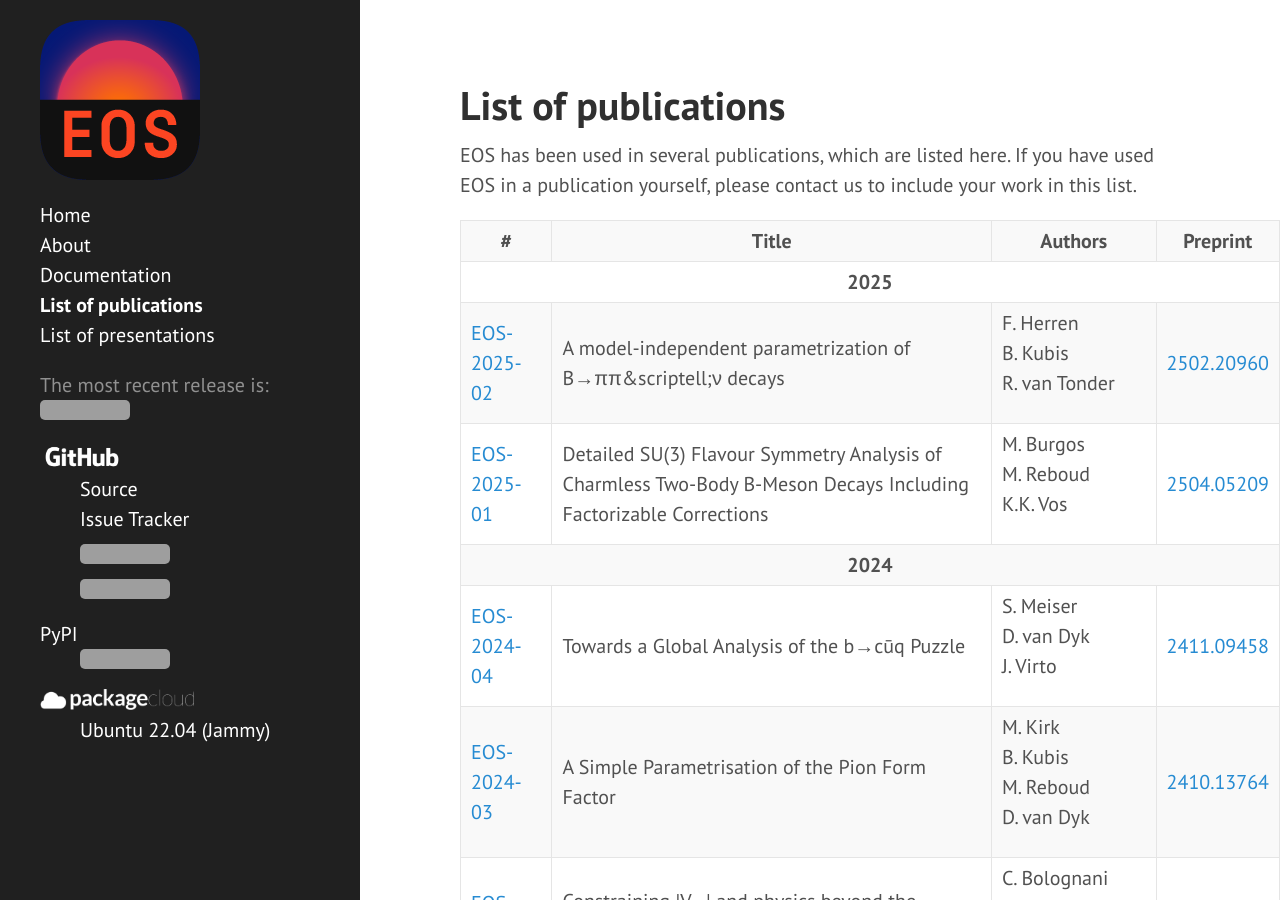
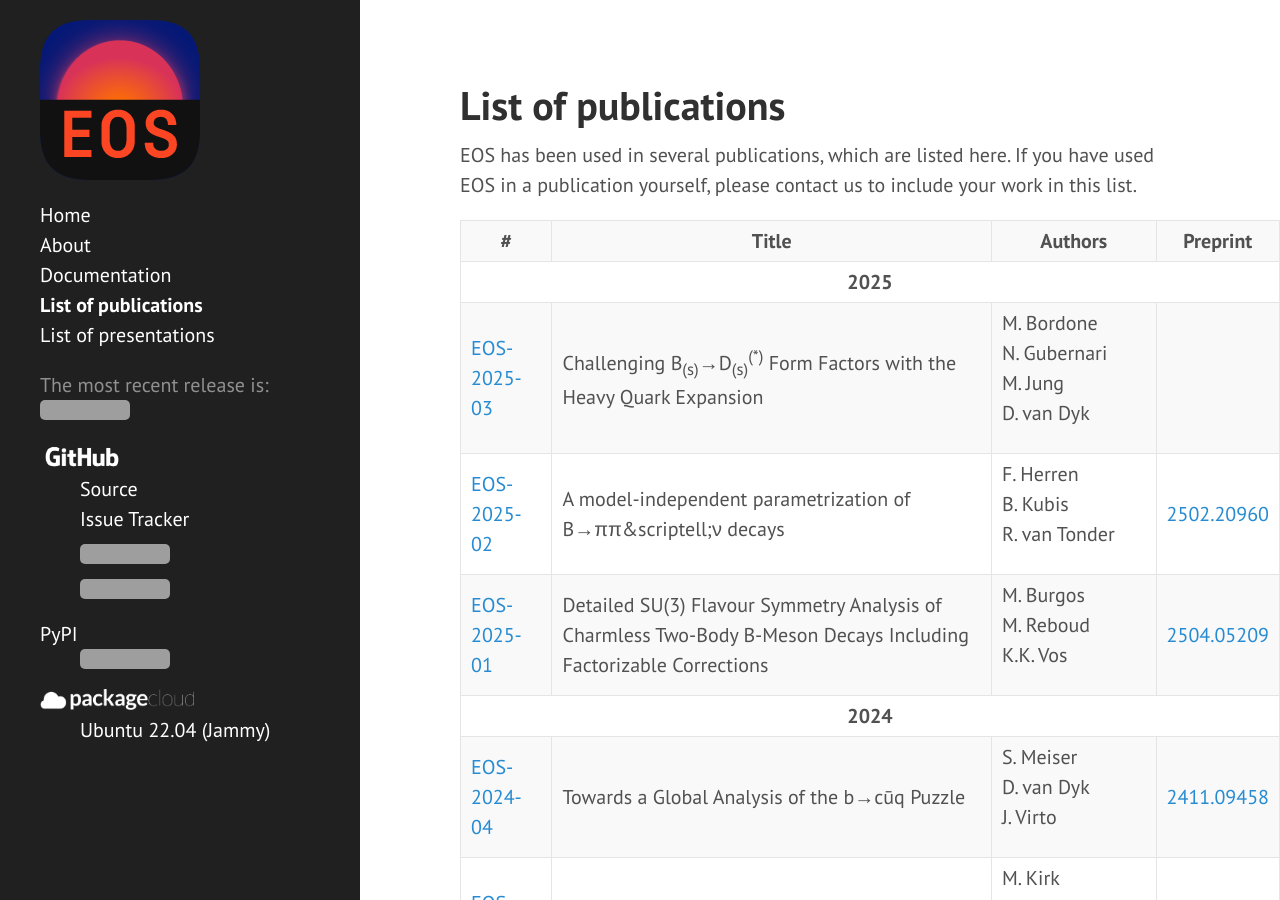
Before and after one commit to eos/eos.github.io, a Jekyll site: the page built from publications.html, in a window 1280 px wide and 900 px high. Built offline with Jekyll 4.4.1, drawn with Linux system fonts in a browser that asks for light colours; grey boxes are pictures that could not be loaded.

Commit message:
Add EOS-2025-03 to list of publications

```diff
--- a/_data/publications.yml
+++ b/_data/publications.yml
@@ -1,5 +1,8 @@
 - year: '2025'
   items:
+      - id:      '03'
+        title:   'Challenging B<sub>(s)</sub>&rarr;D<sub>(s)</sub><sup>(&ast;)</sup> Form Factors with the Heavy Quark Expansion'
+        authors: [M.&nbsp;Bordone, N.&nbsp;Gubernari, M.&nbsp;Jung, D.&nbsp;van&nbsp;Dyk]
       - id:      '02'
         title:   'A model-independent parametrization of B&rarr;&pi;&pi;&scriptell;&nu; decays'
         authors: [F.&nbsp;Herren, B.&nbsp;Kubis, R.&nbsp;van&nbsp;Tonder]
```
